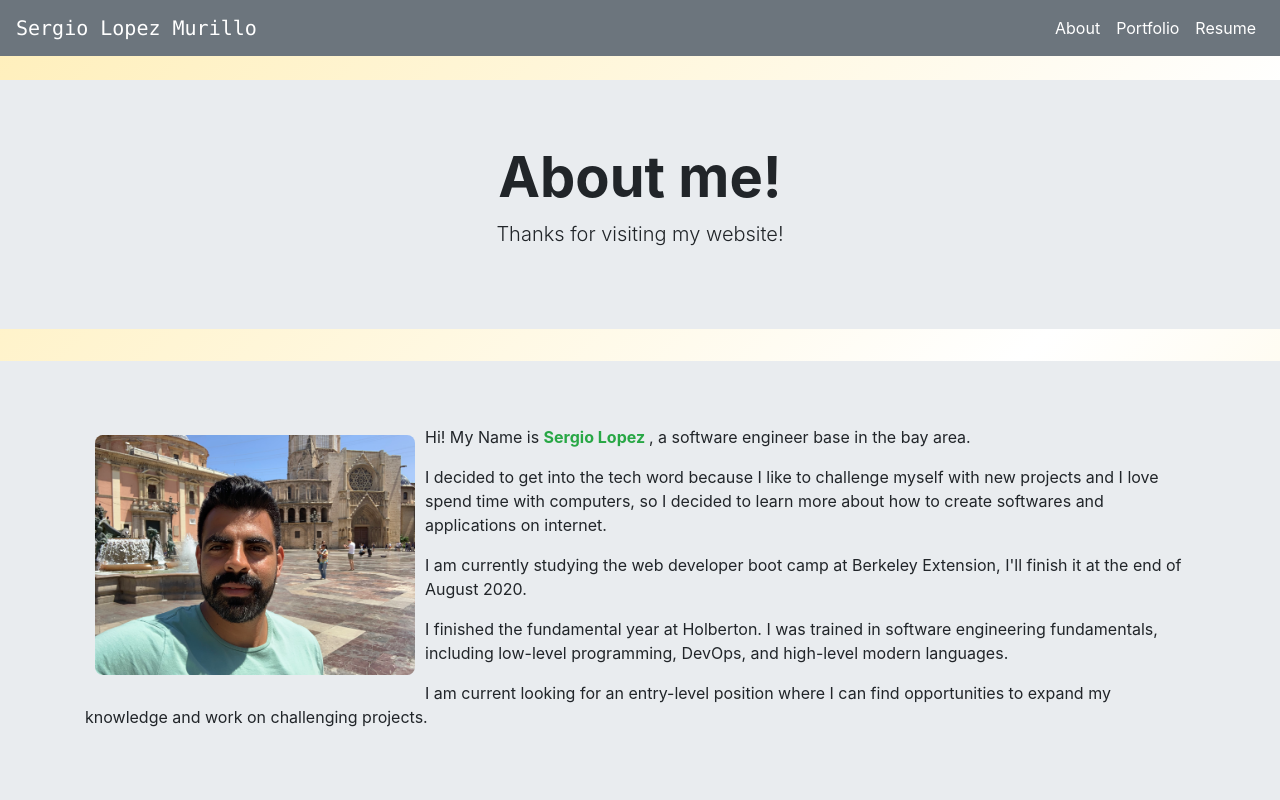
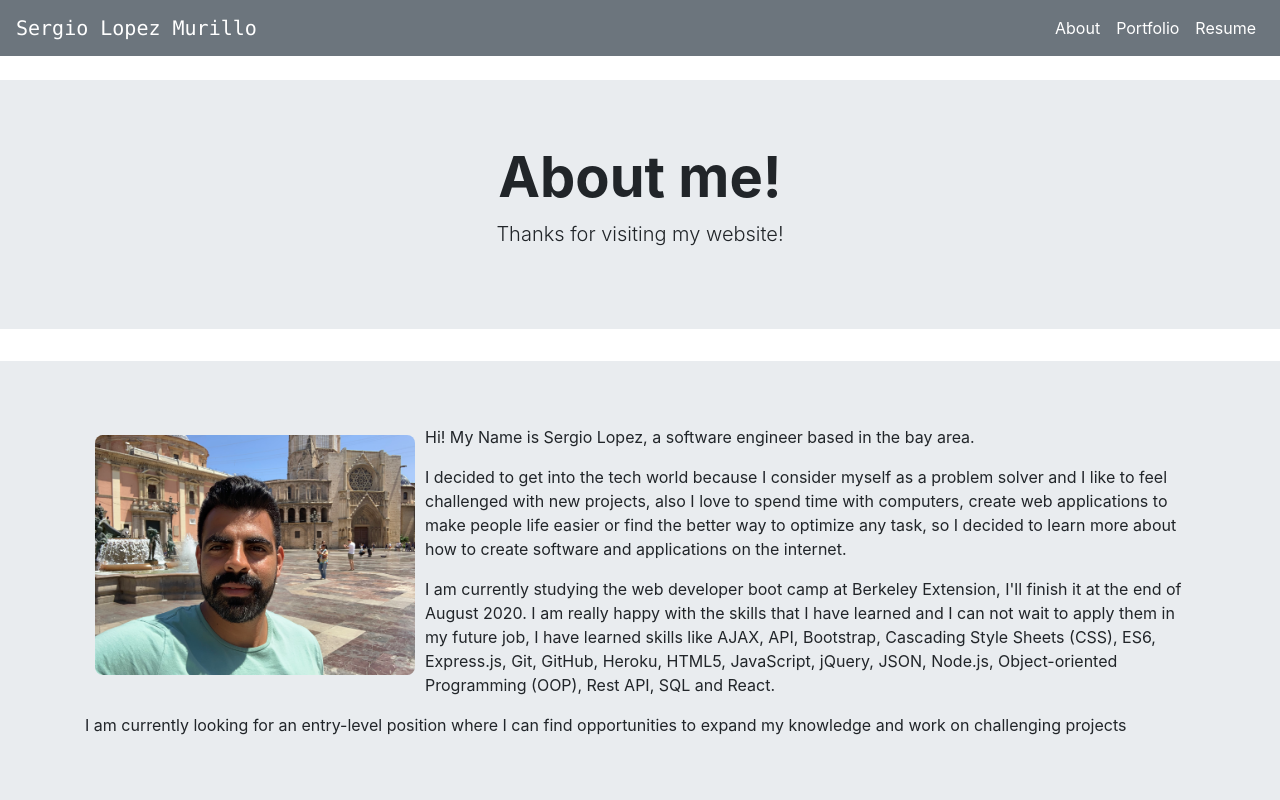
Before and after one commit to Cherjios/React-Portfolio, a React (Create React App) app in the folder portfolio/: page /about in a window 1280 px wide. Shown: the top 800 px of the page. Built offline with nearby package versions, Linux system fonts and the light colour scheme.

Commit message:
Adding text to about myself

```diff
--- a/portfolio/public/style.css
+++ b/portfolio/public/style.css
@@ -1,3 +1,3 @@
 body{
-    background: linear-gradient( 135deg,#FFEFBA, #FFFFFF, #FFEFBA)
+
 }
--- a/portfolio/src/pages/About/index.js
+++ b/portfolio/src/pages/About/index.js
@@ -18,11 +18,10 @@ function About() {
                     <div className="row">
                         <div className="col">
                             <img src={selfi} className="thisImage" alt="about-me" />
-                            <p className="ptext">Hi! My Name is <span className="text-success font-weight-bold">Sergio Lopez </span>, a software engineer base in the bay area. </p>
-                            <p> I decided to get into the tech word because I like to challenge myself with new projects and I love  spend time with computers, so I decided to learn more about how to create softwares and applications on internet.</p>
-                            <p className="ptext">I am currently studying the web developer boot camp at Berkeley Extension, I'll finish it at the end of August 2020.</p>
-                            <p className="ptext">I finished the fundamental year at Holberton. I was trained in software engineering fundamentals, including low-level programming, DevOps, and high-level modern languages.</p>
-                            <p className="ptext">I am current looking for an entry-level position where I can find opportunities to expand my knowledge and work on challenging projects.</p>
+                            <p className="ptext">Hi! My Name is Sergio Lopez, a software engineer based in the bay area.</p>
+                            <p className="ptext">I decided to get into the tech world because I consider myself as a problem solver and I like to feel challenged with new projects, also I love to spend time with computers, create web applications to make people life easier or find the better way to optimize any task, so I decided to learn more about how to create software and applications on the internet.</p>
+                            <p className="ptext">I am currently studying the web developer boot camp at Berkeley Extension, I'll finish it at the end of August 2020. I am really happy with the skills that I have learned and I can not wait to apply them in my future job, I have learned skills like AJAX, API, Bootstrap, Cascading Style Sheets (CSS), ES6, Express.js, Git, GitHub, Heroku, HTML5, JavaScript, jQuery, JSON, Node.js, Object-oriented Programming (OOP), Rest API, SQL and React. </p>
+                            <p className="ptext">I am currently looking for an entry-level position where I can find opportunities to expand my knowledge and work on challenging projects</p>
                         </div>
                     </div>
                 </div>
```
